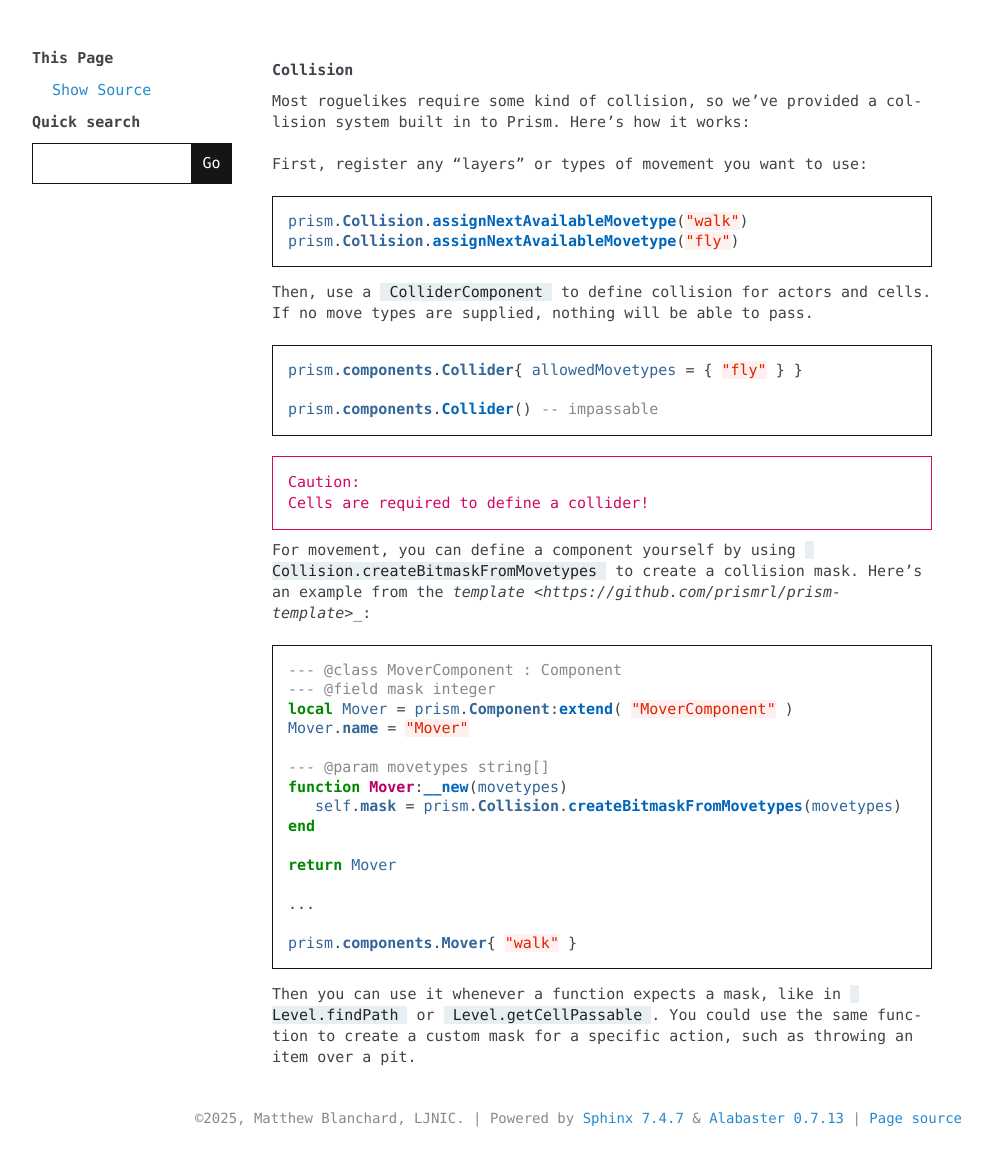
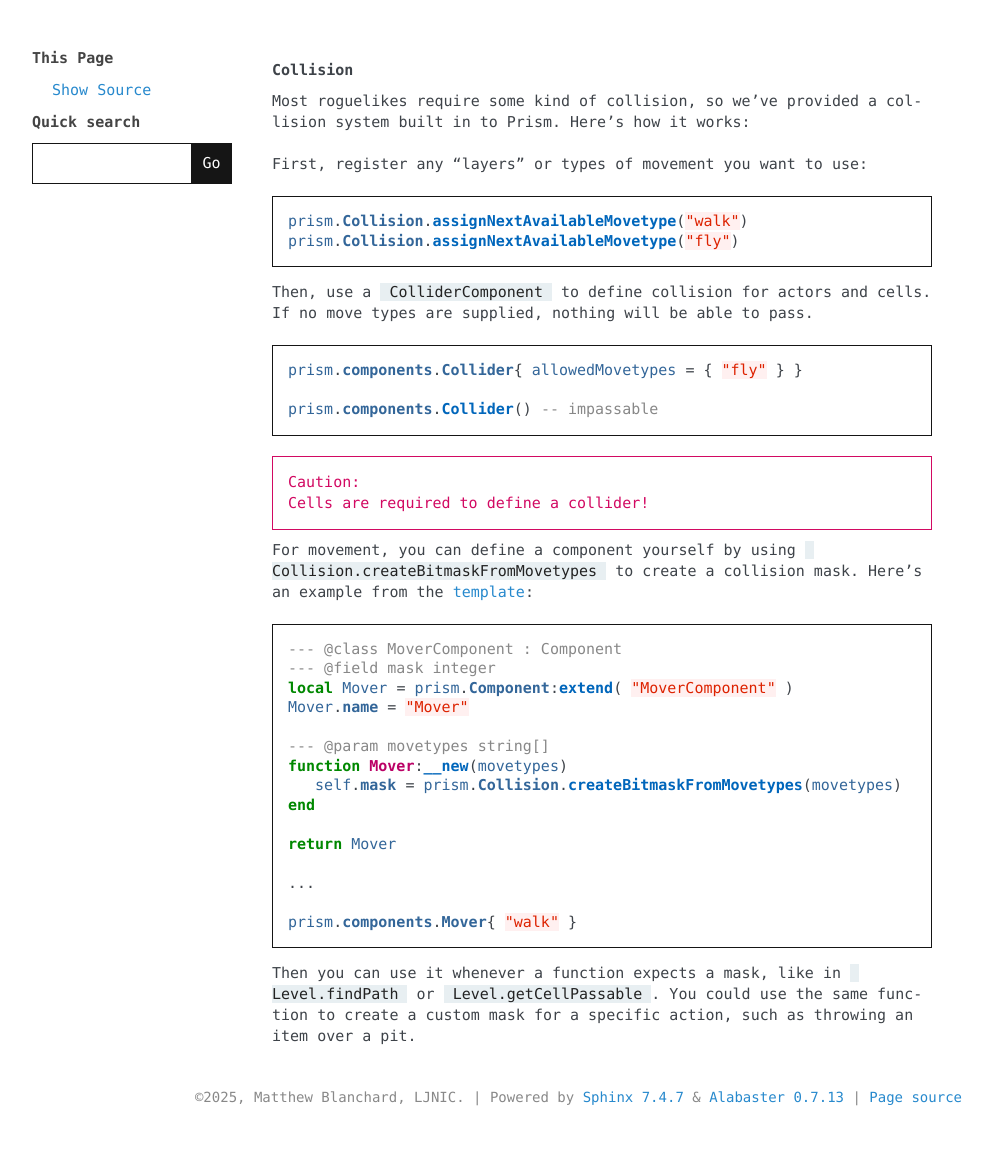
Before and after one commit to drewww/prism, a Sphinx documentation site: the page built from docs/source/how-tos/collision.rst, in a window 1280 px wide. Shown: the whole page, without its empty margins (148-1140 px from the left). Built offline with Sphinx 7.4.7, drawn with Linux system fonts in a browser that asks for light colours; pages that are not in the unit, such as notebooks, are missing from menus; cross-references to code outside the pages are shown as plain code; after the commit the page ends 1139 px from its top, so only the background shows below that.

Commit message:
Fix link in collision how-to

```diff
--- a/docs/source/how-tos/collision.rst
+++ b/docs/source/how-tos/collision.rst
@@ -25,7 +25,7 @@ are supplied, nothing will be able to pass.
    Cells are required to define a collider!
 
 For movement, you can define a component yourself by using :lua:func:`Collision.createBitmaskFromMovetypes` to
-create a collision mask. Here's an example from the `template <https://github.com/prismrl/prism-template>_`:
+create a collision mask. Here's an example from the `template <https://github.com/prismrl/prism-template>`_:
 
 .. code:: lua
 
```
